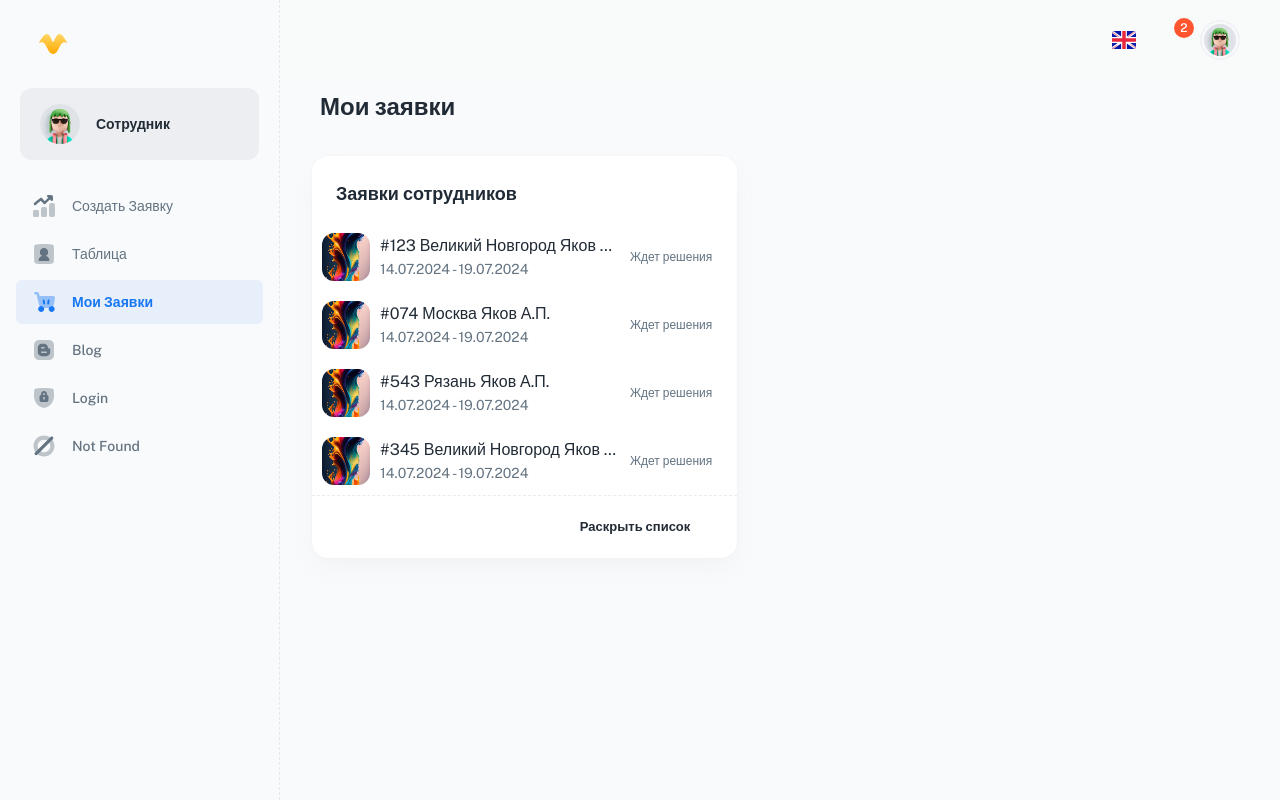
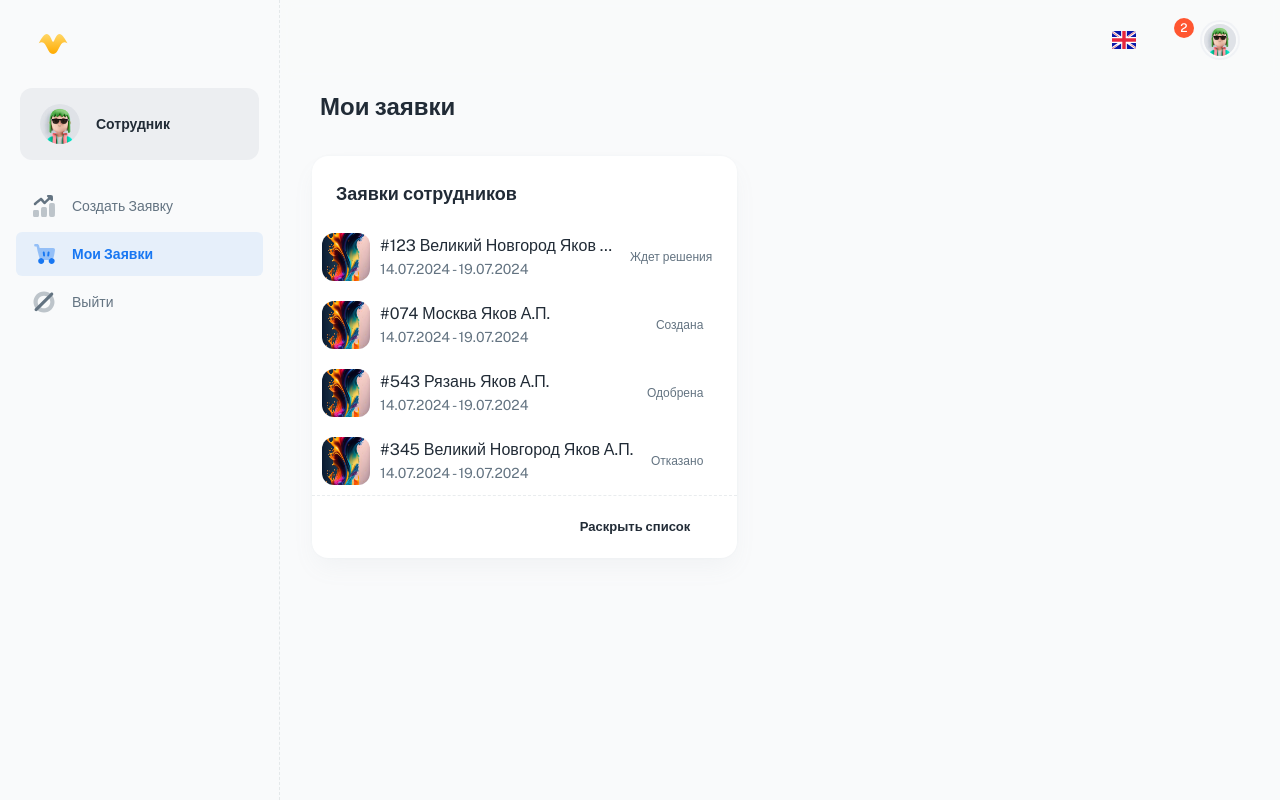
Before and after one commit to NikMakPak/mts-hack_travelHUB_5bit, a React (Vite) app in the folder front/: page /products in a window 1280 px wide. Built offline with nearby package versions, Linux system fonts and the light colour scheme; some icons are missing.

Commit message:
feat: demo view

```diff
--- a/front/src/layouts/dashboard/config-navigation.jsx
+++ b/front/src/layouts/dashboard/config-navigation.jsx
@@ -13,27 +13,12 @@ const navConfig = [
     icon: icon('ic_analytics'),
   },
   {
-    title: 'таблица',
-    path: '/user',
-    icon: icon('ic_user'),
-  },
-  {
     title: 'мои заявки',
     path: '/products',
     icon: icon('ic_cart'),
   },
   {
-    title: 'blog',
-    path: '/blog',
-    icon: icon('ic_blog'),
-  },
-  {
-    title: 'login',
-    path: '/login',
-    icon: icon('ic_lock'),
-  },
-  {
-    title: 'Not found',
+    title: 'выйти',
     path: '/404',
     icon: icon('ic_disabled'),
   },
--- a/front/src/pages/login.jsx
+++ b/front/src/pages/login.jsx
@@ -8,7 +8,7 @@ export default function LoginPage() {
   return (
     <>
       <Helmet>
-        <title> Login | Minimal UI </title>
+        <title> Login | Travel HUB </title>
       </Helmet>
 
       <LoginView />
--- a/front/src/sections/login/login-view.jsx
+++ b/front/src/sections/login/login-view.jsx
@@ -34,16 +34,13 @@ export default function LoginView() {
 
   const validationSchema = Yup.object().shape({
     login: Yup.string()
-      .email('Введите действительный адрес электронной почты')
       .required('Это поле обязательно'),
     password: Yup.string()
       .required('Это поле обязательно'),
   });
 
   const handleSubmit = async (values, { setSubmitting }) => {
-    // password: CryptoJS.SHA256(values.password).toString();
-      const ok = await login(values);
-      console.log(ok);
+      const ok = await login({...values, password: CryptoJS.SHA256(values.password).toString()});
       if (ok) router.push('/');
       setSubmitting(false);
   };
@@ -59,7 +56,7 @@ export default function LoginView() {
           <Field
             as={TextField}
             name="login"
-            type="email"
+            type="text"
             label="Email"
             variant="outlined"
             fullWidth
--- a/front/src/sections/overview/app-news-update.jsx
+++ b/front/src/sections/overview/app-news-update.jsx
@@ -149,7 +149,7 @@ export default function AppNewsUpdate({ title, subheader, list, ...other }) {
               </Button>
             </Box>
             <Box sx={{ textAlign: 'left' }} spa>
-              <Button variant="contained" color="success">
+              <Button variant="contained" sx={{mr:3}} color="success">
                 Одобрить заявку
               </Button>
               <Button variant="contained" color="error">
--- a/front/src/sections/products/view/products-view.jsx
+++ b/front/src/sections/products/view/products-view.jsx
@@ -35,7 +35,7 @@ const bids = [
     dates: '14.07.2024 - 19.07.2024',
     status: {
       code: 1,
-      title: 'Ждет решения',
+      title: 'Создана',
     },
   },
   {
@@ -46,7 +46,7 @@ const bids = [
     dates: '14.07.2024 - 19.07.2024',
     status: {
       code: 1,
-      title: 'Ждет решения',
+      title: 'Одобрена',
     },
   },
   {
@@ -57,7 +57,7 @@ const bids = [
     dates: '14.07.2024 - 19.07.2024',
     status: {
       code: 1,
-      title: 'Ждет решения',
+      title: 'Отказано',
     },
   },
 ];
--- a/front/src/store/UserStore.jsx
+++ b/front/src/store/UserStore.jsx
@@ -36,7 +36,6 @@ class UserStore {
       const { data } = response;
       this.setUserData(data);
       this.isAuth = true;
-      console.log(toJS(this.userInfo))
       return true;
     } catch (error) {
       console.error('Login failed:', error);
```
